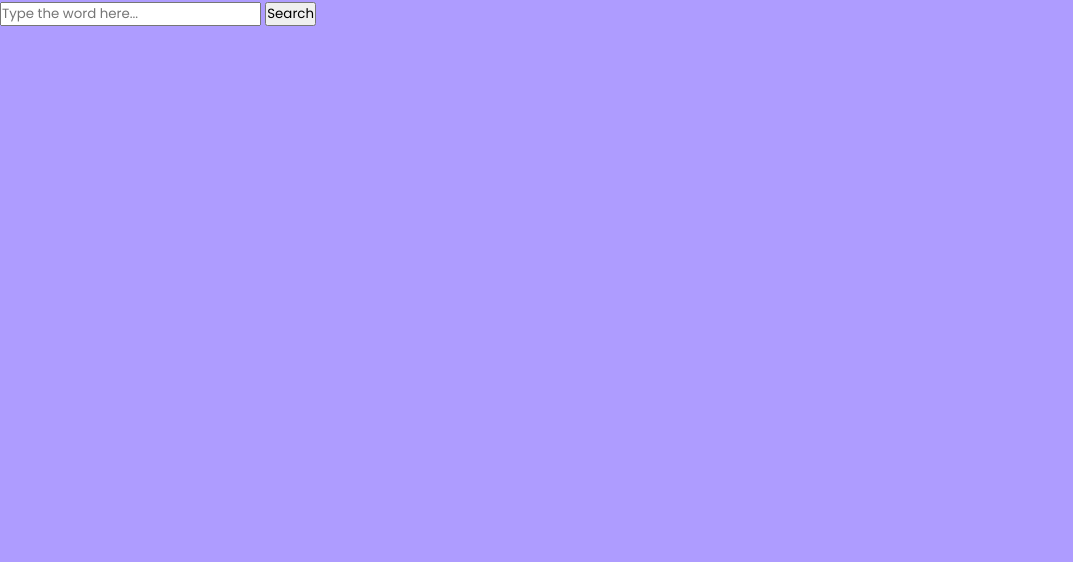
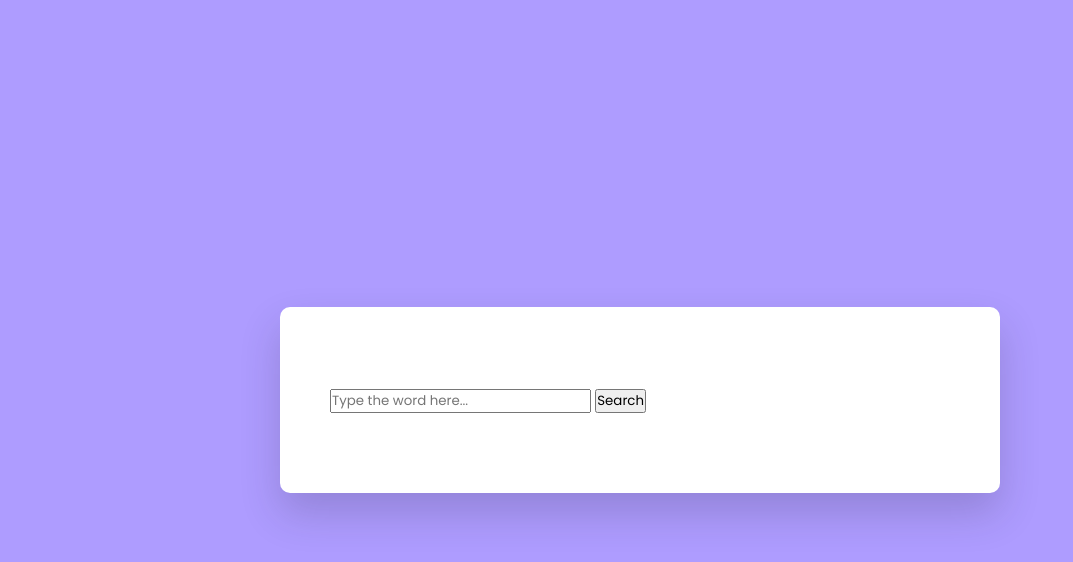
Before and after one commit to bricard-dev/dictionaryApp, a plain HTML site: page index.html in a window 1280 px wide. Shown: the whole page, without its empty margins (0-1073 px from the left). Drawn offline with Linux system fonts and the light colour scheme.

Commit message:
Add css for container

```diff
--- a/css/style.css
+++ b/css/style.css
@@ -11,3 +11,15 @@
 body {
   background-color: #ae9cff;
 }
+
+.container {
+  background-color: #fff;
+  width: 90vmin;
+  position: absolute;
+  transform: translate(-50%, -50%);
+  top: 50%;
+  left: 50%;
+  padding: 80px 50px;
+  border-radius: 10px;
+  box-shadow: 0 20px 40px rgba(38, 33, 61, 0.2);
+}
```
